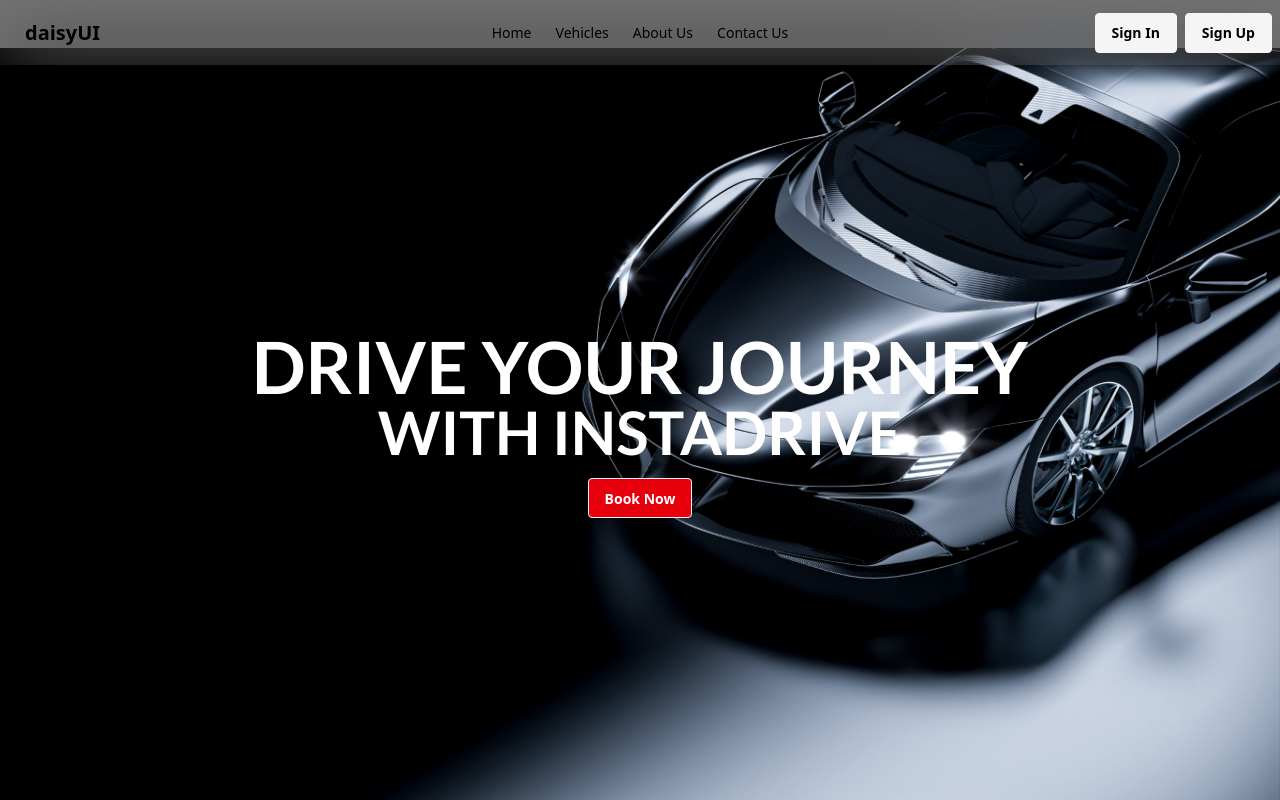
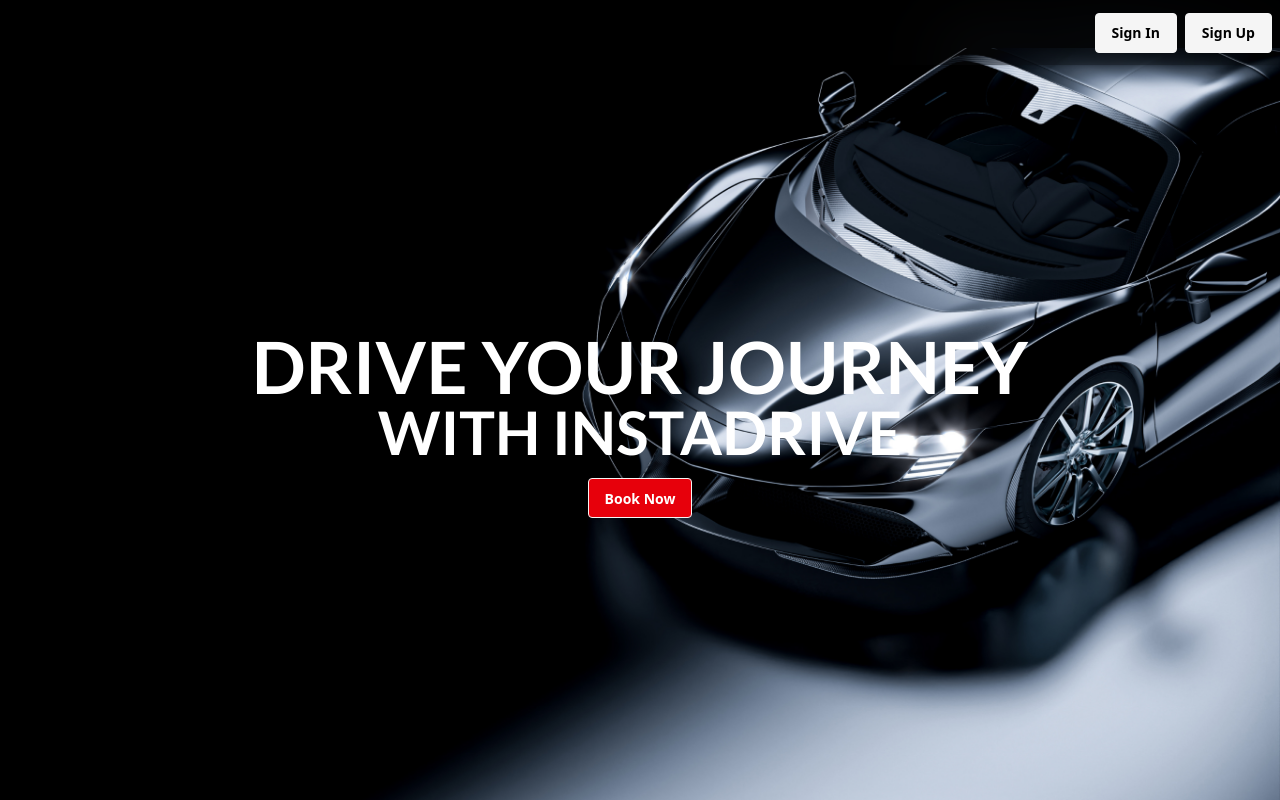
Before and after one commit to jacobferreras/car-rental, a Next.js app: page / in a window 1280 px wide. Shown: the top 800 px of the page. Built offline with nearby package versions, Linux system fonts and the light colour scheme; no server answers; the database is empty.

Commit message:
fix: change background color of content area to black for improved contrast

```diff
--- a/app/layout.tsx
+++ b/app/layout.tsx
@@ -33,7 +33,7 @@ export default function RootLayout({
           className={`${geistSans.variable} ${geistMono.variable} antialiased flex flex-col min-h-screen`}
         >
           <Navbar />
-          <div className="flex-1 bg-base-300">{children}</div>
+          <div className="flex-1 bg-black">{children}</div>
           <Footer />
         </body>
       </html>
```
